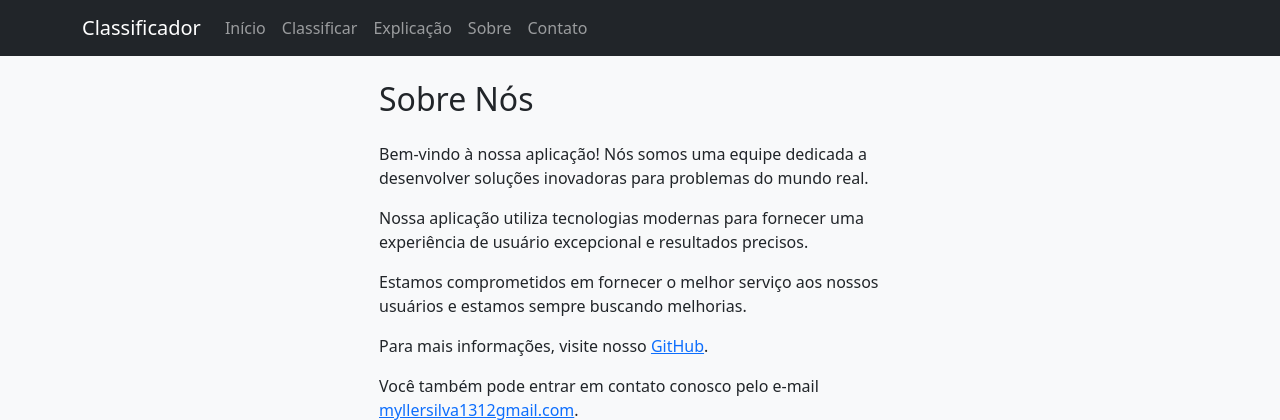
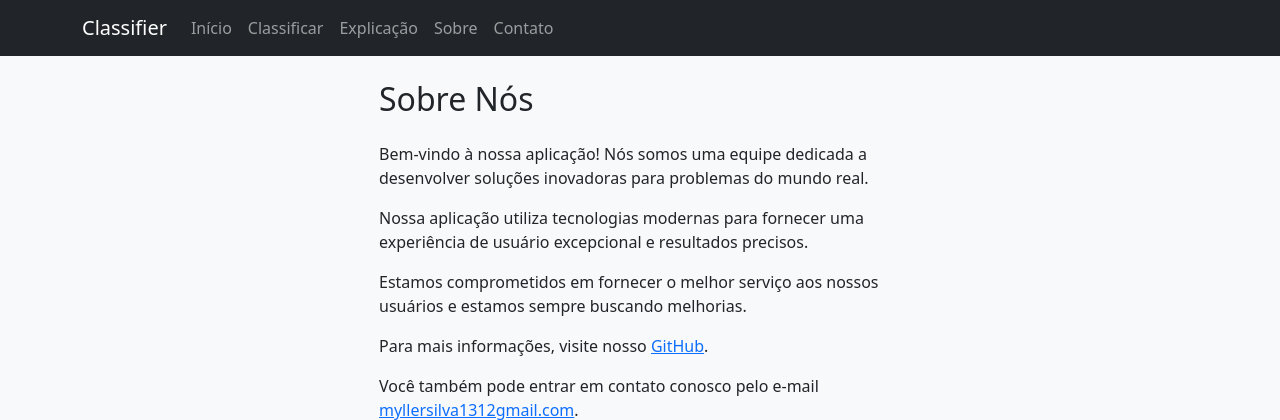
Before and after one commit to myller-silva/classifier, a Flask app: page /about in a window 1280 px wide. Shown: the top 420 px of the page. Run offline with Flask 3, Linux system fonts and the light colour scheme; some libraries are stand-ins or nearby versions.

Commit message:
update: title

```diff
--- a/webapp/templates/base.html
+++ b/webapp/templates/base.html
@@ -4,7 +4,7 @@
   <head>
     <meta charset="UTF-8" />
     <meta name="viewport" content="width=device-width, initial-scale=1.0" />
-    <title>{% block title %}Home{% endblock %}</title>
+    <title>{% block title %}Classifier{% endblock %}</title>
     <link
       rel="stylesheet"
       href="{{ url_for('static', filename='bootstrap/css/bootstrap.min.css') }}"
--- a/webapp/templates/home.html
+++ b/webapp/templates/home.html
@@ -3,7 +3,7 @@
 
 {% block content %}
 <div class="container">
-  <h1>Bem-vindo ao Classificador</h1>
+  <h1>Bem-vindo ao Classifier</h1>
   <p>Esta é uma aplicação de classificação de instâncias que permite classificar dados usando diferentes modelos.</p>
   <h2>Como funciona:</h2>
   <p>Você pode carregar um arquivo CSV contendo instâncias a serem classificadas. Em seguida, selecione um modelo disponível para classificação.</p>
--- a/webapp/templates/navbar.html
+++ b/webapp/templates/navbar.html
@@ -1,7 +1,7 @@
 <!-- navbar.html -->
 <nav class="navbar navbar-expand-lg navbar-dark bg-dark">
   <div class="container">
-    <a class="navbar-brand" href="#">Classificador</a>
+    <a class="navbar-brand" href="#">Classifier</a>
     <button
       class="navbar-toggler"
       type="button"
```
